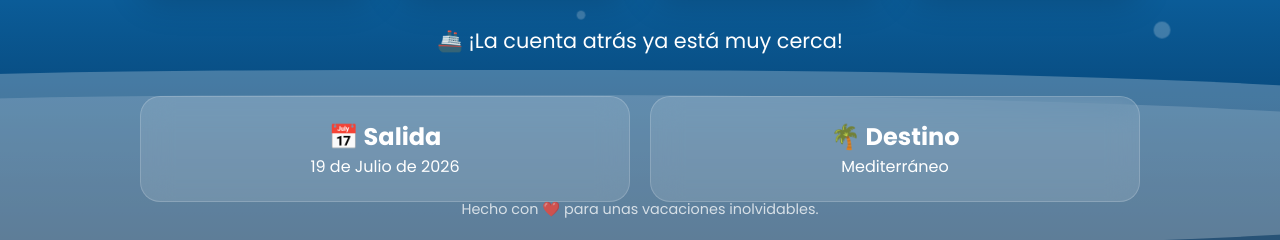
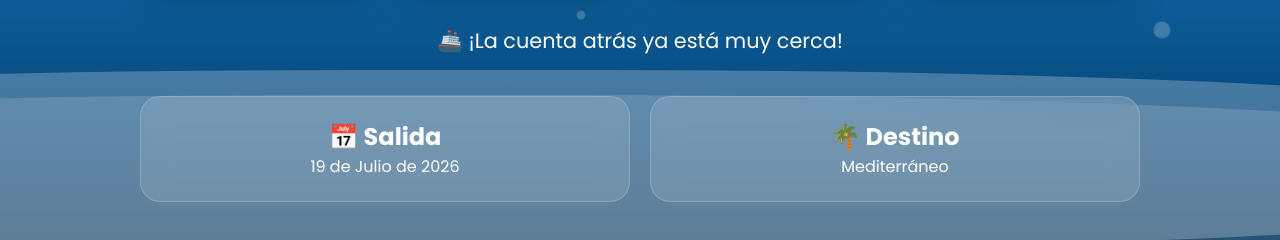
Before and after one commit to NeDu93/crucero, a plain HTML site: page index.html in a window 1280 px wide. Shown: the part 560-800 px from the top of the page. Drawn offline with Linux system fonts and the light colour scheme.

Commit message:
Update index.html

```diff
--- a/index.html
+++ b/index.html
@@ -138,11 +138,6 @@
 
     </main>
 
-    <footer>
-
-        Hecho con ❤️ para unas vacaciones inolvidables.
-
-    </footer>
 
     <script src="script.js"></script>
 
```
